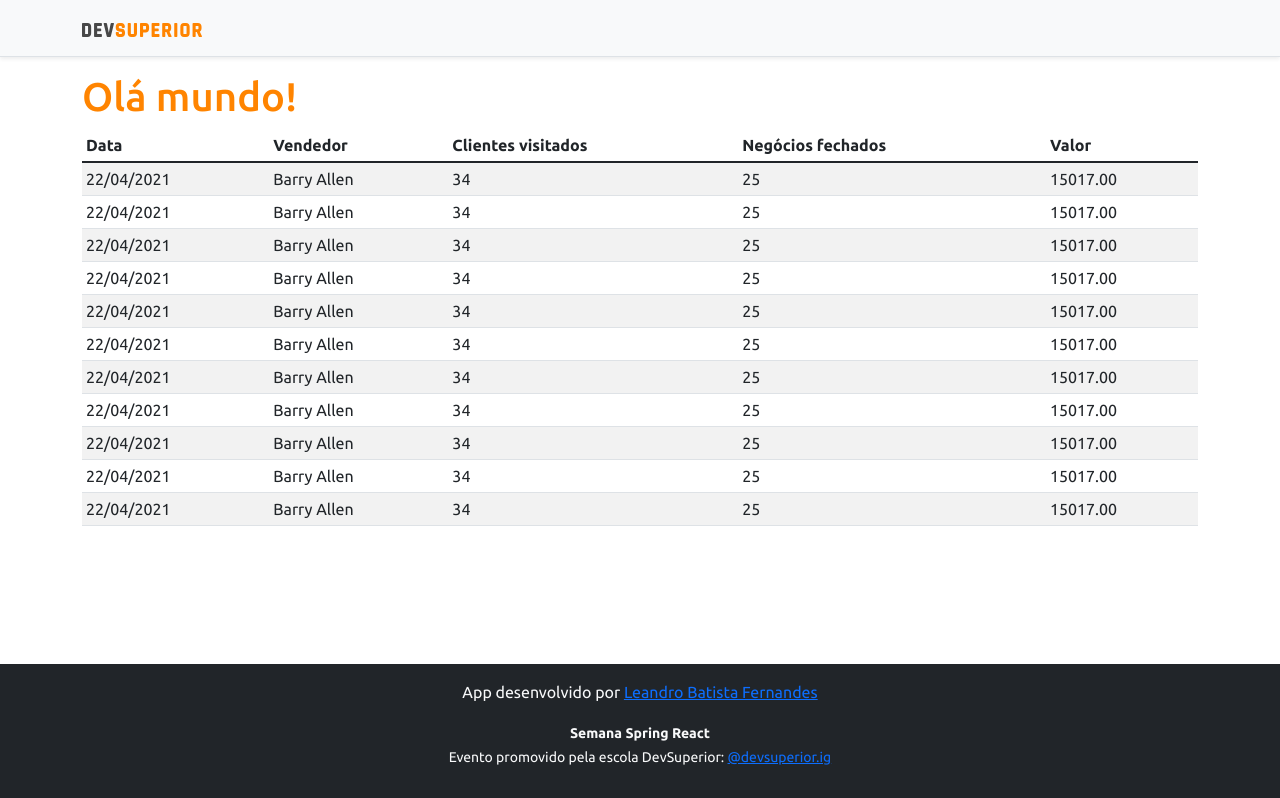
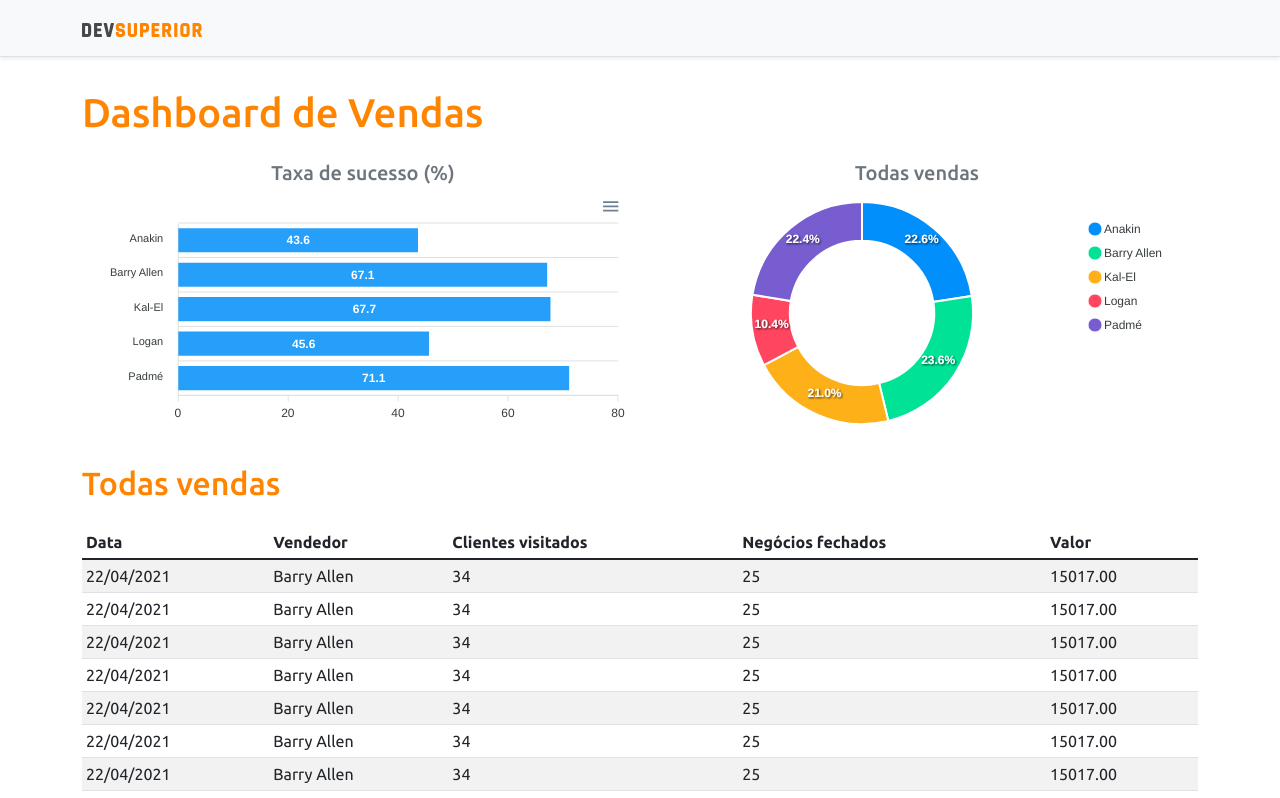
Before and after one commit to LeandroBatistaFernandes/projeto-sds4, a React (Create React App) app in the folder frontend/: page / in a window 1280 px wide. Shown: the top 798 px of the page. Built offline with nearby package versions, Linux system fonts and the light colour scheme.

Commit message:
Static charts

```diff
--- a/frontend/package.json
+++ b/frontend/package.json
@@ -11,8 +11,10 @@
     "@types/node": "^12.0.0",
     "@types/react": "^17.0.0",
     "@types/react-dom": "^17.0.0",
+    "apexcharts": "^3.28.1",
     "bootstrap": "^5.1.1",
     "react": "^17.0.2",
+    "react-apexcharts": "^1.3.9",
     "react-dom": "^17.0.2",
     "react-scripts": "4.0.3",
     "typescript": "^4.1.2",
--- a/frontend/src/App.tsx
+++ b/frontend/src/App.tsx
@@ -1,4 +1,6 @@
+import BarChart from "components/BarChart";
 import DataTable from "components/DataTable";
+import DonutChart from "components/DonutChart";
 import Footer from "components/Footer";
 import NavBar from "components/NavBar";
 
@@ -8,8 +10,30 @@
     <NavBar />
     <div className="container">
 
-      <h1 className="text-primary">Olá mundo!</h1>
+      <h1 className="text-primary py-3">Dashboard de Vendas</h1>
 
+      <div className="row px-3">
+        <div className="col-sm-6">
+          <h5 className="text-center text-secondary">Taxa de sucesso (%)</h5>
+
+          <BarChart />
+
+        </div>
+        <div className="col-sm-6">
+        <h5 className="text-center text-secondary">Todas vendas</h5>
+
+          <DonutChart />
+
+        </div>
+
+
+      </div>
+
+      <div className="py-3">
+
+        <h2 className="text-primary">Todas vendas</h2>
+
+      </div>
       <DataTable />
     </div>
     <Footer />
--- /dev/null
+++ b/frontend/src/components/BarChart/index.tsx
@@ -0,0 +1,36 @@
+import Chart from 'react-apexcharts';
+const BarChart = () => {
+
+    const options = {
+        plotOptions: {
+            bar: {
+                horizontal: true,
+            }
+        },
+    };
+
+    const mockData = {
+        labels: {
+            categories: ['Anakin', 'Barry Allen', 'Kal-El', 'Logan', 'Padmé']
+        },
+        series: [
+            {
+                name: "% Sucesso",
+                data: [43.6, 67.1, 67.7, 45.6, 71.1]
+            }
+        ]
+    };
+    return (
+
+      <Chart
+
+      options={{ ...options, xaxis: mockData.labels}}
+      series={mockData.series}
+      type="bar"
+      height="240"
+
+      />
+    );
+}
+
+export default BarChart;
--- /dev/null
+++ b/frontend/src/components/DonutChart/index.tsx
@@ -0,0 +1,28 @@
+import Chart from 'react-apexcharts';
+const DonutChart = () => {
+
+    const mockData = {
+        series: [477138, 499928, 444867, 220426, 473088],
+        labels: ['Anakin', 'Barry Allen', 'Kal-El', 'Logan', 'Padmé']
+    }
+
+    const options = {
+        legend: {
+            show: true
+        }
+    }
+
+    return (
+
+        <Chart
+
+            options={{ ...options, labels: mockData.labels }}
+            series={mockData.series}
+            type="donut"
+            height="240"
+
+        />
+    );
+}
+
+export default DonutChart;
```
Also changed, not shown: 1 other file (tests, documents, lock files or other folders).
